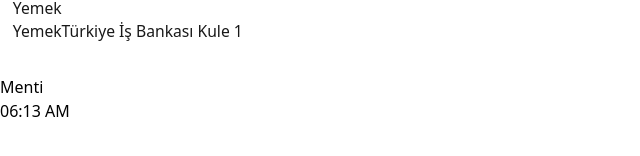
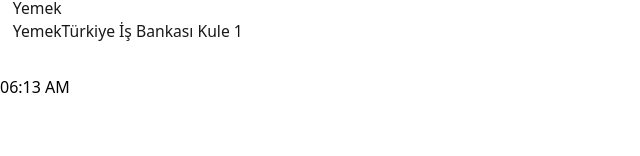
Before and after one commit to d-yas/agenda-ib, a React (Vite) app: page /1 in a window 1280 px wide. Shown: the part 412-568 px from the top of the page, without its empty margins (0-640 px from the left). Built offline with nearby package versions, Linux system fonts and the light colour scheme.

Commit message:
non menti

```diff
--- a/src/components/Footer.jsx
+++ b/src/components/Footer.jsx
@@ -139,8 +139,8 @@
             <img src="logotam.png" alt="logo" width={100} />
           </motion.div>
 
-          {/* <Interactive links={interactiveLinks} /> */}
-          <StaticMenti />
+
+          {/* <StaticMenti /> */}
 
           {/* Clock */}
           <motion.div
--- a/src/data/guestList.jsx
+++ b/src/data/guestList.jsx
@@ -85,7 +85,7 @@
       {
         id: "testpkt",
         name: "",
-        title: "PKT"
+        title: ""
       },
     ]
   },
```
Also changed, not shown: 1 other file (tests, documents, lock files or other folders).
